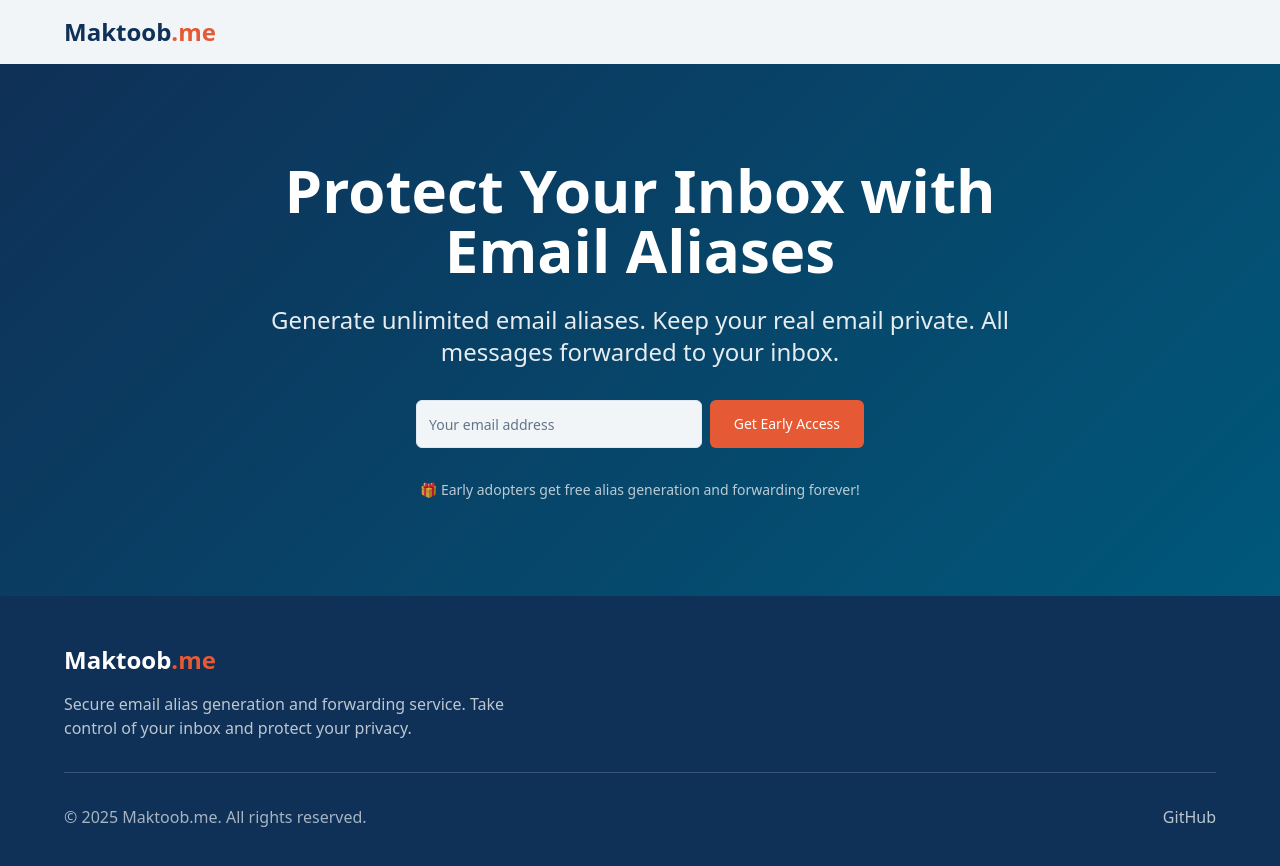
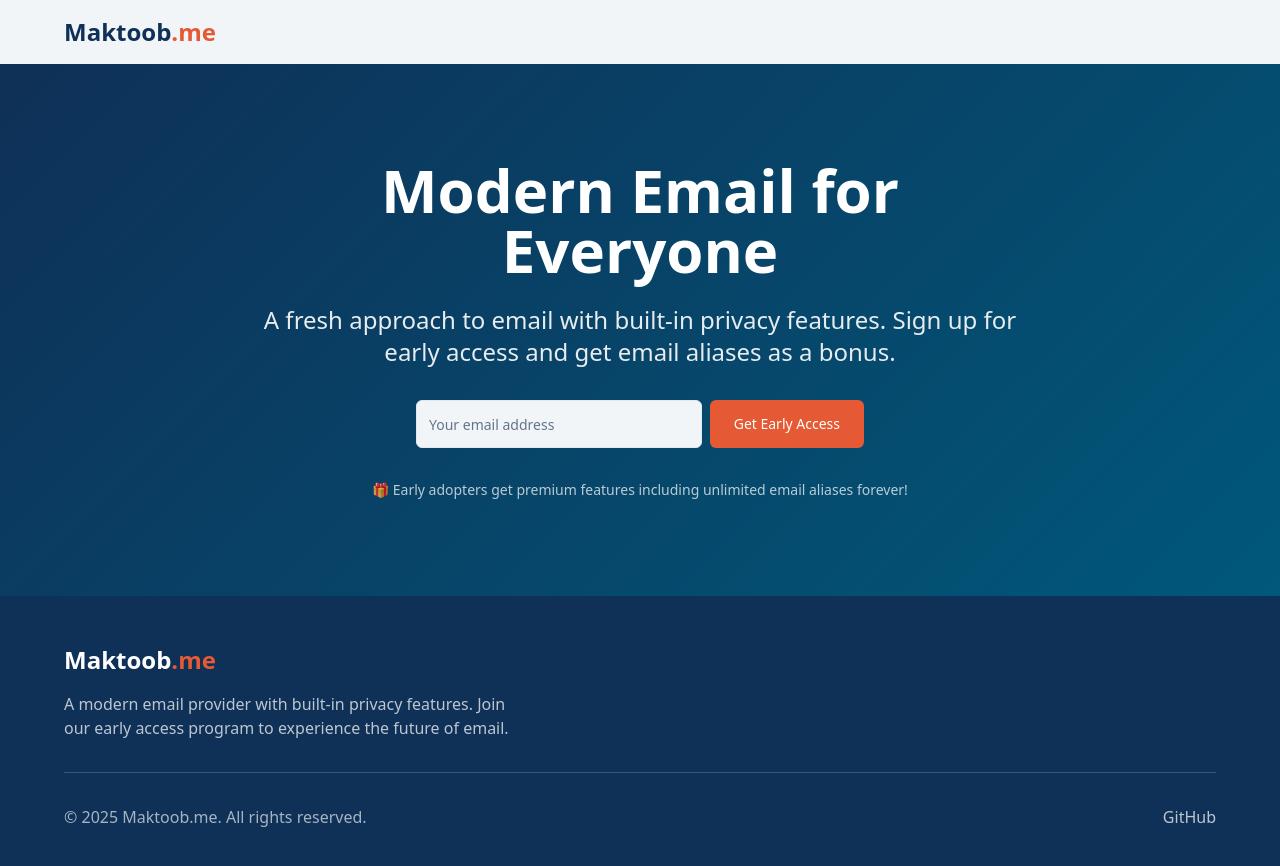
Before and after one commit to MaktoobMail/maktoob-alias-gateway, a React (Vite) app: page / in a window 1280 px wide. Shown: the top 866 px of the page. Built offline with nearby package versions, Linux system fonts and the light colour scheme.

Commit message:
Refactor: Update service description
Update the service description to reflect the email provider focus and alias perk.

```diff
--- a/src/components/Features.tsx
+++ b/src/components/Features.tsx
@@ -6,34 +6,34 @@ import { Shield, RefreshCw, Zap, Lock, Ban, BarChart } from 'lucide-react';
 const Features = () => {
   const features = [
     {
+      icon: <Lock />,
+      title: "Secure Email",
+      description: "Enterprise-grade security to keep your communications private and safe."
+    },
+    {
+      icon: <Zap />,
+      title: "Lightning Fast",
+      description: "Optimized infrastructure for quick message delivery and responsive interface."
+    },
+    {
       icon: <Shield />,
-      title: "Privacy Protection",
-      description: "Shield your real email address from spam, tracking, and data breaches."
+      title: "Privacy Features",
+      description: "Built-in privacy tools including email aliases for early adopters."
     },
     {
       icon: <RefreshCw />,
-      title: "Email Forwarding",
-      description: "All emails sent to your alias are automatically forwarded to your primary inbox."
-    },
-    {
-      icon: <Zap />,
-      title: "Instant Generation",
-      description: "Create new email aliases instantly whenever you need them."
-    },
-    {
-      icon: <Lock />,
-      title: "Secure by Design",
-      description: "Built with security as a priority using AWS SES verified domains."
-    },
-    {
-      icon: <Ban />,
-      title: "Disable Anytime",
-      description: "Easily disable any alias that starts receiving unwanted messages."
+      title: "Smart Organization",
+      description: "Advanced filtering and organization to keep your inbox tidy."
     },
     {
       icon: <BarChart />,
       title: "Usage Insights",
-      description: "See which aliases are receiving emails and how often."
+      description: "Understand your email habits with helpful analytics and suggestions."
+    },
+    {
+      icon: <Ban />,
+      title: "Spam Protection",
+      description: "Intelligent filtering to keep unwanted messages out of your inbox."
     }
   ];
 
@@ -43,7 +43,7 @@ const Features = () => {
         <div className="text-center mb-12">
           <h2 className="text-3xl font-bold text-brand-primary mb-4">Features</h2>
           <p className="text-muted-foreground max-w-2xl mx-auto">
-            Everything you need to take control of your inbox
+            Modern email for the privacy-conscious user
           </p>
         </div>
 
--- a/src/components/Footer.tsx
+++ b/src/components/Footer.tsx
@@ -13,8 +13,8 @@ const Footer = () => {
               Maktoob<span className="text-brand-secondary">.me</span>
             </h2>
             <p className="text-brand-light/80 max-w-md">
-              Secure email alias generation and forwarding service.
-              Take control of your inbox and protect your privacy.
+              A modern email provider with built-in privacy features.
+              Join our early access program to experience the future of email.
             </p>
           </div>
         </div>
--- a/src/components/Hero.tsx
+++ b/src/components/Hero.tsx
@@ -8,11 +8,11 @@ const Hero = () => {
       <div className="container mx-auto">
         <div className="max-w-3xl mx-auto text-center animate-fade-in">
           <h1 className="text-4xl md:text-5xl lg:text-6xl font-bold mb-6">
-            Protect Your Inbox with Email Aliases
+            Modern Email for Everyone
           </h1>
           <p className="text-xl md:text-2xl text-brand-light mb-8">
-            Generate unlimited email aliases. Keep your real email private.
-            All messages forwarded to your inbox.
+            A fresh approach to email with built-in privacy features.
+            Sign up for early access and get email aliases as a bonus.
           </p>
 
           <div className="flex justify-center mb-8">
@@ -21,7 +21,7 @@ const Hero = () => {
 
           <div className="text-center">
             <p className="text-brand-light/80 text-sm">
-              🎁 Early adopters get free alias generation and forwarding forever!
+              🎁 Early adopters get premium features including unlimited email aliases forever!
             </p>
           </div>
         </div>
--- a/src/components/HowItWorks.tsx
+++ b/src/components/HowItWorks.tsx
@@ -1,21 +1,21 @@
 
 import React from 'react';
-import { Check, Mail, Shield, ChevronRight } from 'lucide-react';
+import { Mail, Shield, Check, ChevronRight } from 'lucide-react';
 
 const steps = [
   {
     title: "Sign Up",
-    description: "Create an account with your primary email address",
+    description: "Create your Maktoob.me email account",
     icon: <Mail className="h-8 w-8" />
   },
   {
-    title: "Generate Alias",
-    description: "Get a random email alias @maktoob.me",
+    title: "Get Premium Features",
+    description: "Early access users receive bonus features",
     icon: <Shield className="h-8 w-8" />
   },
   {
-    title: "Use Anywhere",
-    description: "Use your alias instead of your real email",
+    title: "Enjoy Modern Email",
+    description: "Experience email with built-in privacy",
     icon: <Check className="h-8 w-8" />
   }
 ];
@@ -27,7 +27,7 @@ const HowItWorks = () => {
         <div className="text-center mb-12">
           <h2 className="text-3xl font-bold text-brand-primary mb-4">How It Works</h2>
           <p className="text-muted-foreground max-w-2xl mx-auto">
-            Protecting your email privacy has never been easier
+            Getting started with your new email service is simple
           </p>
         </div>
 
@@ -53,10 +53,10 @@ const HowItWorks = () => {
 
         <div className="mt-12 text-center">
           <p className="text-brand-primary font-medium mb-6">
-            All emails sent to your alias are automatically forwarded to your primary inbox
+            Early access users receive special bonus features including email aliases
           </p>
           <div className="inline-flex items-center justify-center p-2 bg-brand-primary/10 text-brand-primary rounded-lg">
-            <code className="font-mono text-sm">random-alias@maktoob.me → your.real.email@example.com</code>
+            <code className="font-mono text-sm">your-name@maktoob.me + bonus aliases for early adopters</code>
           </div>
         </div>
       </div>
```
